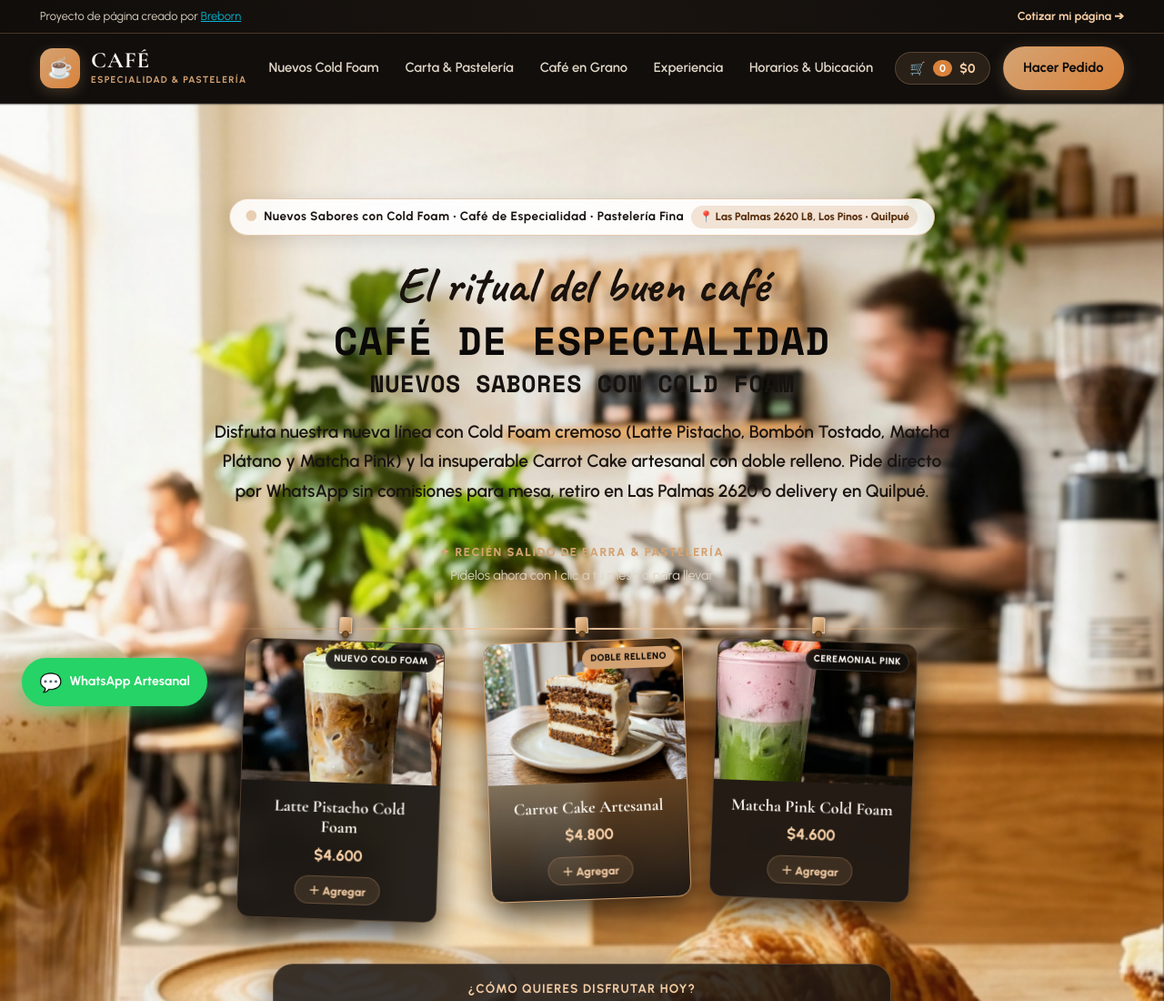
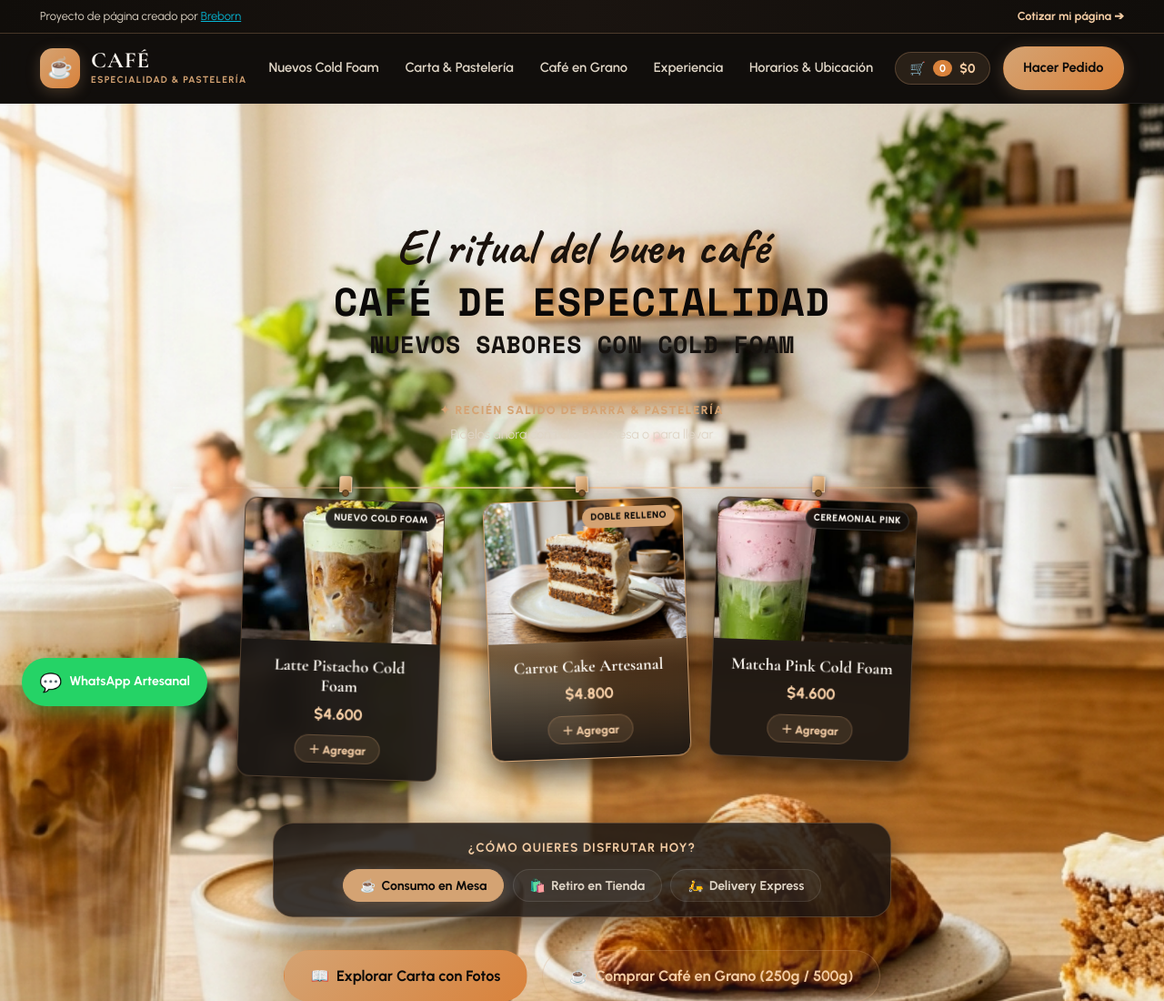
Before and after one commit to Breborn/cafeteria-demo, a plain HTML site: page index.html in a window 1280 px wide. Shown: the top 1100 px of the page at 91% size. Drawn offline with nearby package versions, Linux system fonts and the light colour scheme.

Commit message:
fix: remove kicker pill box and hero lead paragraph

```diff
--- a/index.html
+++ b/index.html
@@ -11,7 +11,7 @@
   <link rel="preconnect" href="https://fonts.gstatic.com" crossorigin>
   <link href="https://fonts.googleapis.com/css2?family=Caveat:wght@500;600;700&family=Cormorant+Garamond:ital,wght@0,400;0,600;0,700;1,400;1,600;1,700&family=Plus+Jakarta+Sans:wght@300;400;500;600;700;800&family=Space+Mono:ital,wght@0,400;0,700;1,400&family=Urbanist:wght@400;500;600;700;800;900&display=swap" rel="stylesheet">
 
-  <link rel="stylesheet" href="style.css?v=13.0">
+  <link rel="stylesheet" href="style.css?v=14.0">
 </head>
 <body>
 
@@ -106,12 +106,6 @@
     </div>
 
     <div class="hero-container">
-      <div class="hero-kicker-box">
-        <span class="hero-badge-dot">●</span>
-        <span class="hero-kicker-text">Nuevos Sabores con Cold Foam • Café de Especialidad • Pastelería Fina</span>
-        <span class="hero-city-tag">📍 Las Palmas 2620 L8, Los Pinos • Quilpué</span>
-      </div>
-
       <div class="hero-heading-group">
         <span class="hero-script-title">El ritual del buen café</span>
         <h1 class="hero-mono-heading">
@@ -119,10 +113,6 @@
           <span class="hero-title-sub">NUEVOS SABORES CON COLD FOAM</span>
         </h1>
       </div>
-
-      <p class="hero-lead">
-        Disfruta nuestra nueva línea con Cold Foam cremoso (Latte Pistacho, Bombón Tostado, Matcha Plátano y Matcha Pink) y la insuperable Carrot Cake artesanal con doble relleno. Pide directo por WhatsApp sin comisiones para mesa, retiro en Las Palmas 2620 o delivery en Quilpué.
-      </p>
 
       <!-- Clothesline Motion Showcase -->
       <div class="clothesline-showcase-box">
--- a/style.css
+++ b/style.css
@@ -930,7 +930,7 @@ button, input, select {
 
 /* ================= HERO TYPOGRAPHY (LETRAS OSCURAS Y SIN ESPACIOS ENTRE LETRAS) ================= */
 .hero-heading-group {
-  margin: 0 auto 1.4rem auto;
+  margin: 1.5rem auto 3rem auto;
   text-align: center;
   position: relative;
   z-index: 3;
```
